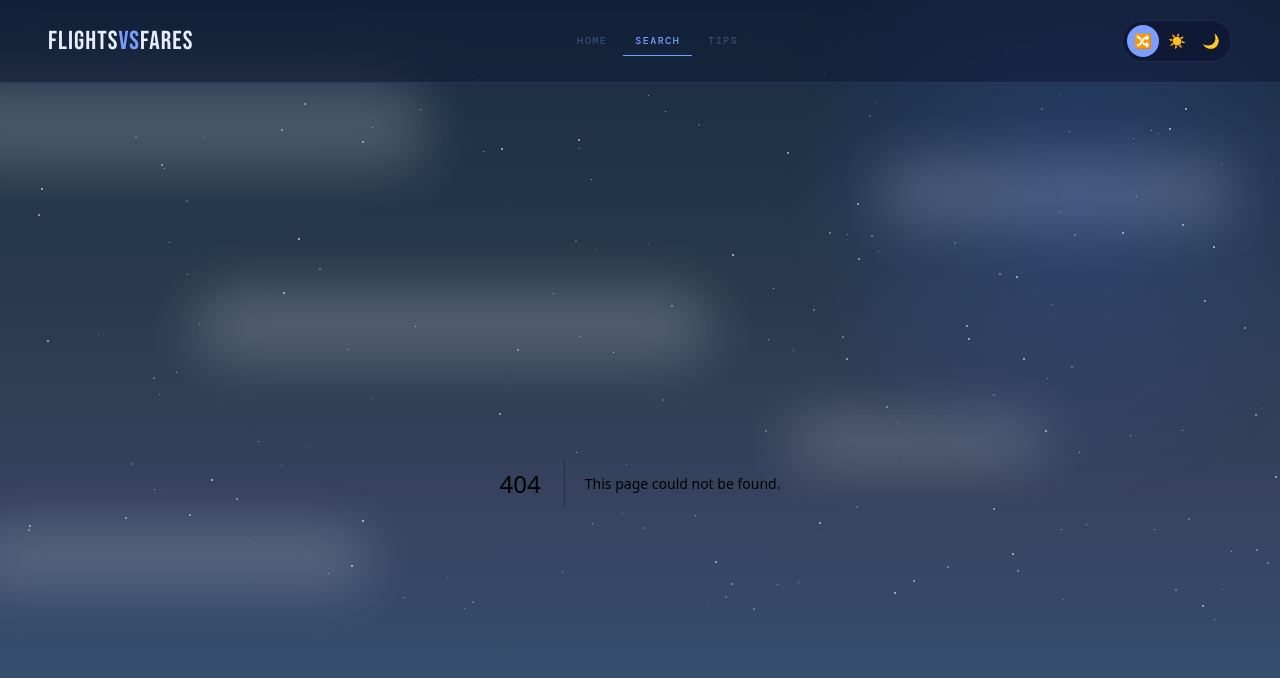
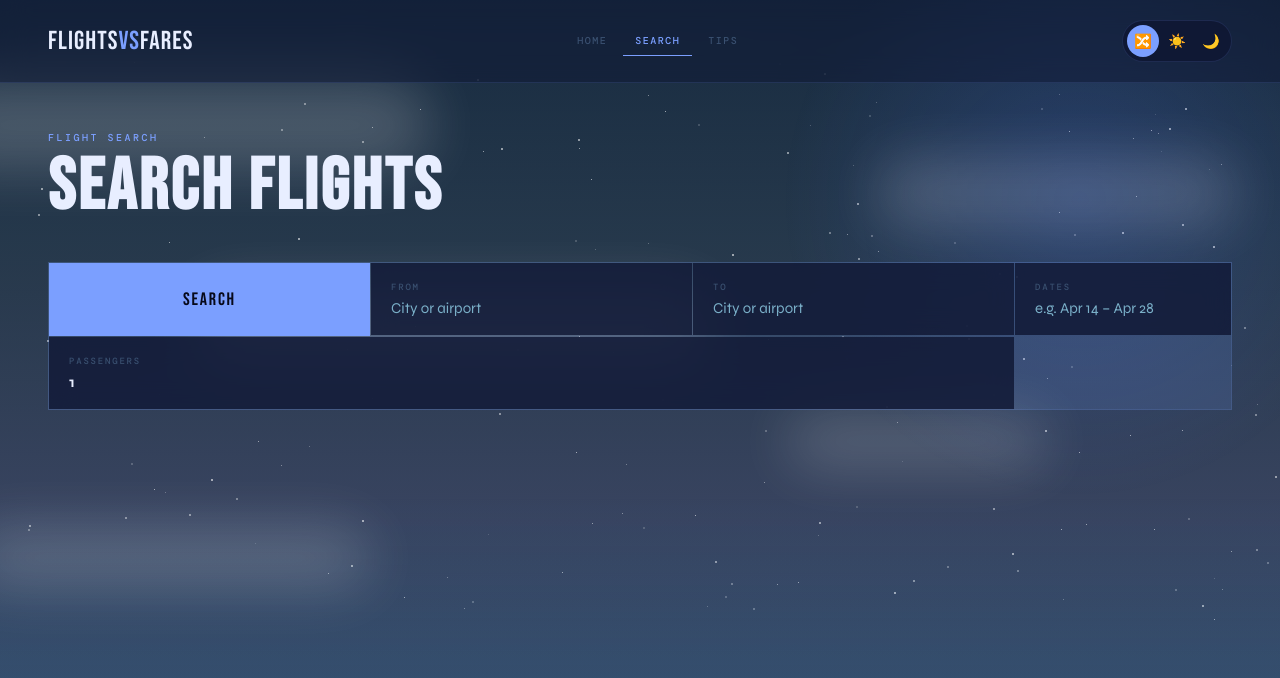
Before and after one commit to bacadlo/FlightsVsFares-app, a Next.js app: page /search in a window 1280 px wide. Before the commit this address had no page. Shown: the top 678 px of the page. Built offline with nearby package versions, Linux system fonts and the light colour scheme.

Commit message:
Add search page shell

```diff
--- /dev/null
+++ b/app/search/page.jsx
@@ -0,0 +1,20 @@
+import { EyebrowLabel } from '../../components/ui/EyebrowLabel';
+import { SearchForm } from '../../components/search/SearchForm';
+import '../../styles/search.css';
+
+export const metadata = {
+  title: 'Search Flights — FlightsVsFares',
+};
+
+export default function SearchPage({ searchParams }) {
+  return (
+    <main className="search-page">
+      <section className="search-header">
+        <EyebrowLabel>Flight Search</EyebrowLabel>
+        <h1 className="search-heading">SEARCH FLIGHTS</h1>
+      </section>
+
+      <SearchForm initialValues={searchParams} />
+    </main>
+  );
+}
--- /dev/null
+++ b/components/search/SearchForm.jsx
@@ -0,0 +1,63 @@
+'use client';
+
+import { useState } from 'react';
+import { useRouter } from 'next/navigation';
+import '../../styles/search.css';
+
+const FIELDS = [
+  { key: 'from',       label: 'From',       placeholder: 'City or airport', type: 'text'   },
+  { key: 'to',         label: 'To',         placeholder: 'City or airport', type: 'text'   },
+  { key: 'dates',      label: 'Dates',      placeholder: 'e.g. Apr 14 – Apr 28', type: 'text' },
+  { key: 'passengers', label: 'Passengers', placeholder: '1', type: 'number' },
+];
+
+export function SearchForm({ initialValues = {} }) {
+  const router = useRouter();
+  const [values, setValues] = useState({
+    from:       initialValues.from       ?? '',
+    to:         initialValues.to         ?? '',
+    dates:      initialValues.dates      ?? '',
+    passengers: initialValues.passengers ?? '1',
+  });
+
+  function handleChange(key, value) {
+    setValues(prev => ({ ...prev, [key]: value }));
+  }
+
+  function handleSubmit(e) {
+    e.preventDefault();
+    const params = new URLSearchParams(
+      Object.fromEntries(Object.entries(values).filter(([, v]) => v !== ''))
+    );
+    router.push(`/search?${params}`);
+  }
+
+  return (
+    <form className="search-form" onSubmit={handleSubmit} noValidate>
+      {FIELDS.map(({ key, label, placeholder, type }) => (
+        <div
+          key={key}
+          className={`search-field search-field--${key}`}
+        >
+          <label className="search-field-label" htmlFor={`field-${key}`}>
+            {label}
+          </label>
+          <input
+            id={`field-${key}`}
+            className="search-field-input"
+            type={type}
+            placeholder={placeholder}
+            value={values[key]}
+            min={type === 'number' ? 1 : undefined}
+            max={type === 'number' ? 9 : undefined}
+            onChange={e => handleChange(key, e.target.value)}
+          />
+        </div>
+      ))}
+
+      <button type="submit" className="search-submit">
+        SEARCH
+      </button>
+    </form>
+  );
+}
--- /dev/null
+++ b/styles/search.css
@@ -0,0 +1,139 @@
+/* Search Page */
+
+.search-page {
+  min-height: 100vh;
+  display: flex;
+  flex-direction: column;
+  gap: 40px;
+  padding-bottom: 120px; /* room for the sticky launch bar in Phase 7 */
+}
+
+.search-header {
+  display: flex;
+  flex-direction: column;
+  gap: 10px;
+  padding: 40px 20px 0;
+}
+
+@media (min-width: 768px) {
+  .search-header {
+    padding: 48px 48px 0;
+  }
+}
+
+.search-heading {
+  font-family: 'Bebas Neue', sans-serif;
+  font-size: 56px;
+  line-height: 0.95;
+  letter-spacing: 0.04em;
+  color: var(--text-primary);
+  transition: color 0.4s;
+}
+
+@media (min-width: 768px) {
+  .search-heading {
+    font-size: 72px;
+  }
+}
+
+/* Search Form */
+
+.search-form {
+  display: grid;
+  grid-template-columns: 1fr;
+  gap: 1px;
+  background: var(--border);
+  border: 1px solid var(--border);
+  margin: 0 20px;
+  transition: background 0.4s, border-color 0.4s;
+}
+
+@media (min-width: 768px) {
+  .search-form {
+    grid-template-columns: 1fr 1fr 1fr auto;
+    margin: 0 48px;
+  }
+}
+
+/* Field cells */
+
+.search-field {
+  background: var(--surface);
+  backdrop-filter: blur(6px);
+  padding: 18px 20px;
+  display: flex;
+  flex-direction: column;
+  gap: 6px;
+  transition: background 0.4s;
+}
+
+@media (min-width: 768px) {
+  .search-field {
+    backdrop-filter: blur(12px);
+  }
+
+  /* Passengers spans the bottom 3 columns; Submit spans both rows */
+  .search-field--passengers {
+    grid-column: 1 / 4;
+  }
+}
+
+.search-field-label {
+  font-family: 'DM Mono', monospace;
+  font-size: 9px;
+  font-weight: 500;
+  letter-spacing: 0.2em;
+  text-transform: uppercase;
+  color: var(--text-muted);
+  transition: color 0.4s;
+}
+
+.search-field-input {
+  background: transparent;
+  border: none;
+  outline: none;
+  font-family: 'Syne', sans-serif;
+  font-size: 15px;
+  font-weight: 700;
+  color: var(--text-primary);
+  transition: color 0.4s;
+  width: 100%;
+}
+
+.search-field-input::placeholder {
+  color: var(--text-muted);
+  font-weight: 400;
+  transition: color 0.4s;
+}
+
+/* removes browser number input arrows */
+.search-field-input[type="number"]::-webkit-inner-spin-button,
+.search-field-input[type="number"]::-webkit-outer-spin-button {
+  -webkit-appearance: none;
+}
+
+/* Submit button */
+
+.search-submit {
+  background: var(--accent);
+  color: var(--btn-text);
+  font-family: 'Bebas Neue', sans-serif;
+  font-size: 18px;
+  letter-spacing: 0.1em;
+  padding: 18px 32px;
+  border: none;
+  cursor: pointer;
+  transition: background 0.4s, color 0.4s, opacity 0.2s;
+  white-space: nowrap;
+}
+
+@media (min-width: 768px) {
+  .search-submit {
+    grid-row: 1 / 3;
+    padding: 0 32px;
+  }
+}
+
+.search-submit:hover {
+  opacity: 0.88;
+}
```
